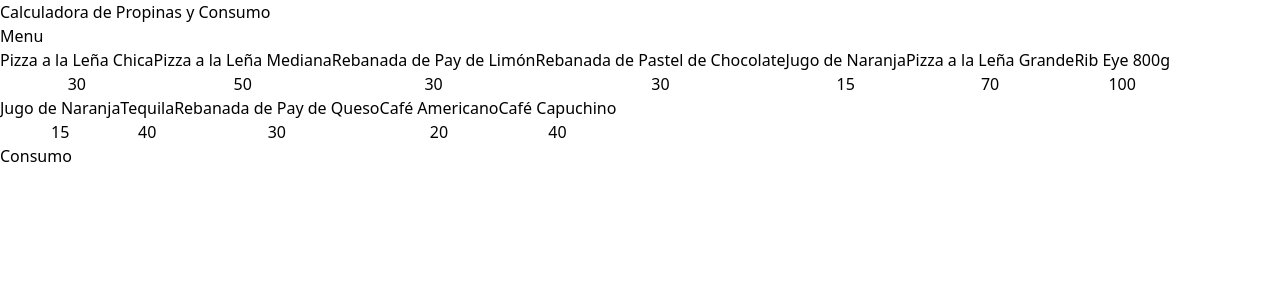
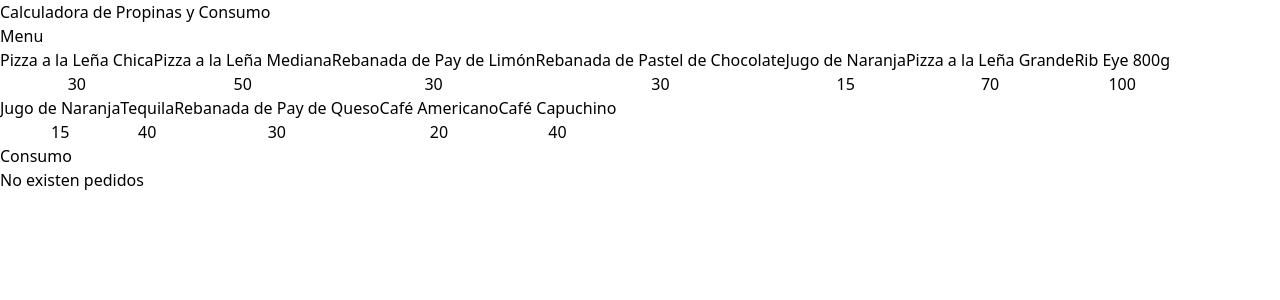
Before and after one commit to ysaacnoa/calculator-tip, a React (Vite) app: page / in a window 1280 px wide. Shown: the top 300 px of the page. Built offline with nearby package versions, Linux system fonts and the light colour scheme.

Commit message:
♻️ (app): implement OrderContent component to App

```diff
--- a/src/App.tsx
+++ b/src/App.tsx
@@ -1,5 +1,6 @@
 
 import MenuItem from "./components/MenuItem";
+import OrderContent from "./components/OrderContent";
 import { menuItems } from "./data/db";
 import useOrder from "./hooks/useOrder";
 
@@ -26,8 +27,8 @@ function App() {
           </div>
         </section>
 
-        <section>
-          <h2>Consumo</h2>
+        <section className="border border-dashed border-slate-300 p-5 rounded-lg space-y-10">
+          <OrderContent order={order} />
         </section>
       </main>
     </>
```
